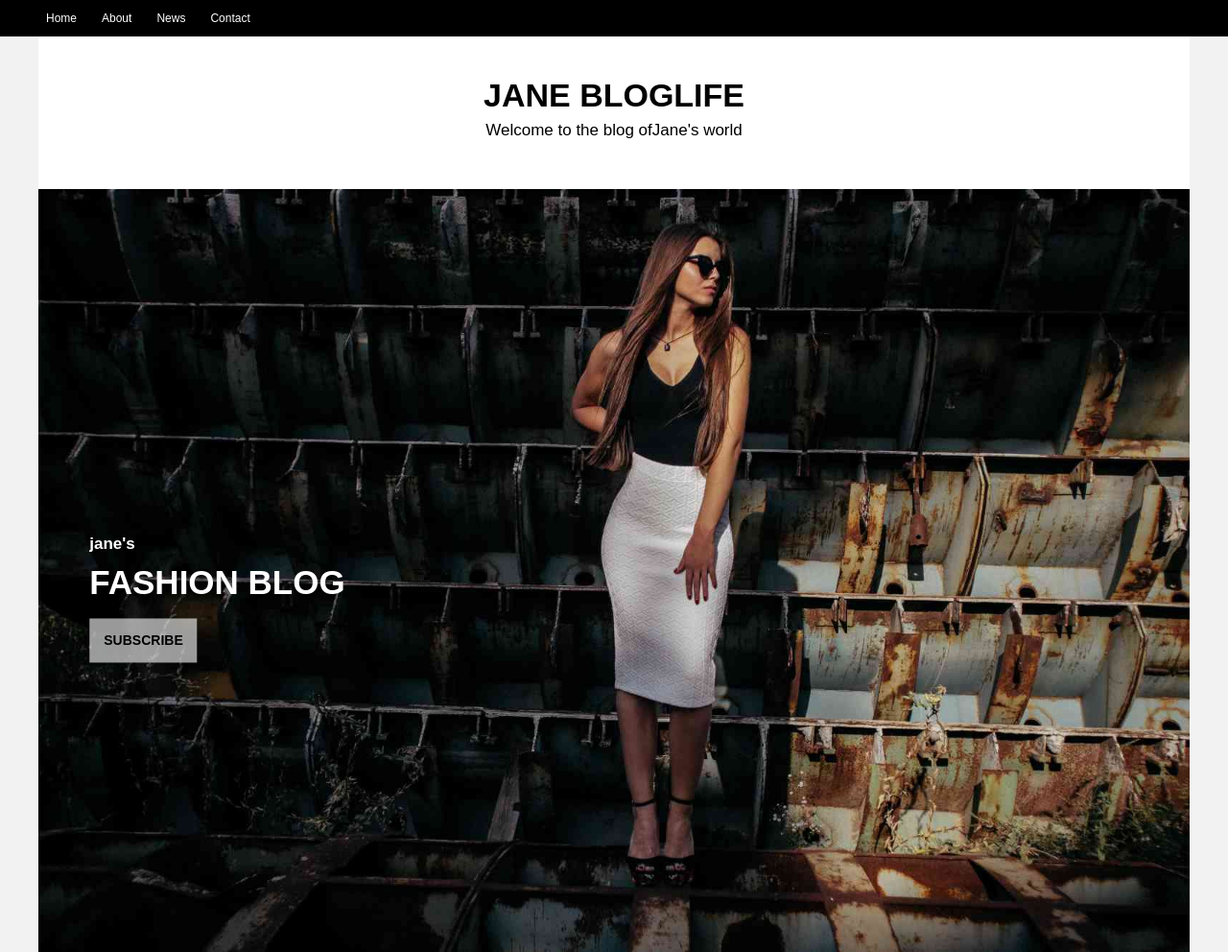
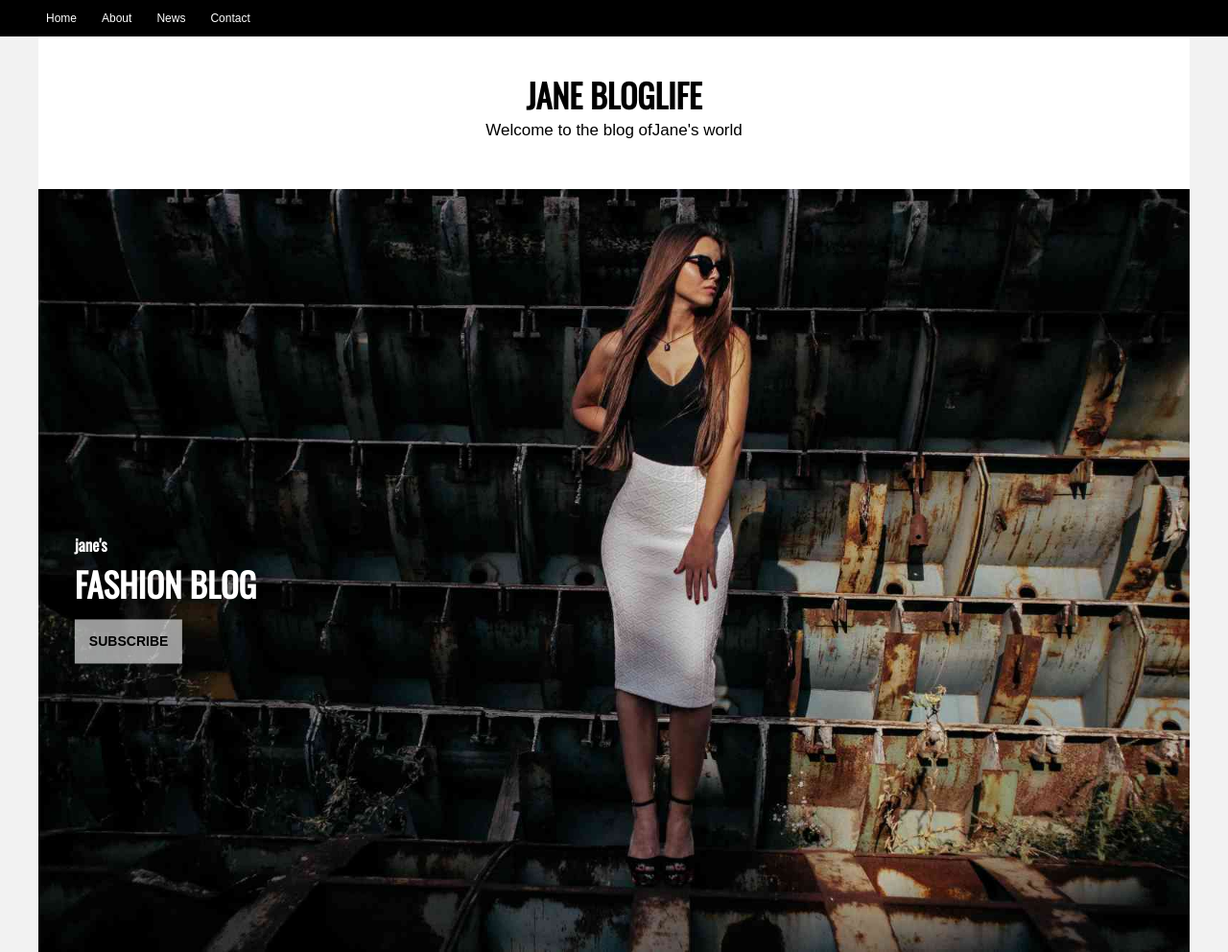
Before and after one commit to codingfront/jfd4-html-css-project, a plain HTML site: page index.html in a window 1280 px wide. Shown: the top 992 px of the page at 96% size. Drawn offline with nearby package versions, Linux system fonts and the light colour scheme.

Commit message:
new font-face added

```diff
--- /dev/null
+++ b/scss/_font-face.scss
@@ -0,0 +1 @@
+@import url("https://fonts.googleapis.com/css2?family=Oswald&display=swap");
--- a/scss/_general.scss
+++ b/scss/_general.scss
@@ -2,7 +2,7 @@ a {
   text-decoration: none;
 }
 
-p{
+p {
   margin-top: 0;
   margin-bottom: 15px;
 }
@@ -17,3 +17,12 @@ p{
   clear: both;
   display: table;
 }
+
+h1,
+h2,
+h3,
+h4,
+h5,
+h6 {
+  font-family: variable.$base-font-family;
+}
--- a/scss/_variable.scss
+++ b/scss/_variable.scss
@@ -3,3 +3,4 @@ $base-font-size: 17px;
 $base-line-height: 22px;
 $base-background-color: hsl(0, 0%, 95%);
 $base-margin: 15px;
+$base-font-family: "Oswald", sans-serif;
--- a/style.scss
+++ b/style.scss
@@ -13,6 +13,7 @@ body {
   background-color: variable.$base-background-color;
 }
 
+@import "scss/font-face";
 @import "scss/general";
 @import "scss/header";
 @import "scss/banner";
```
Also changed, not shown: style.css, 1 other file.
